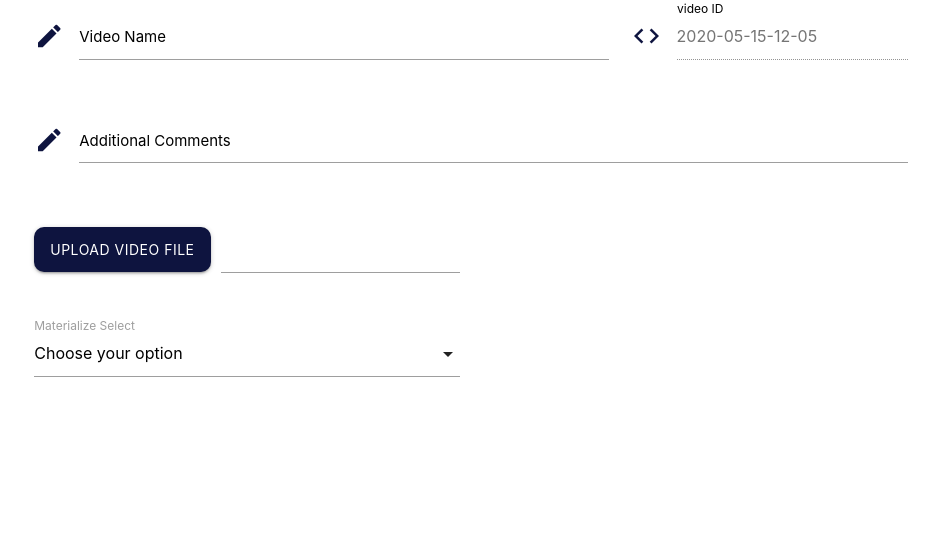
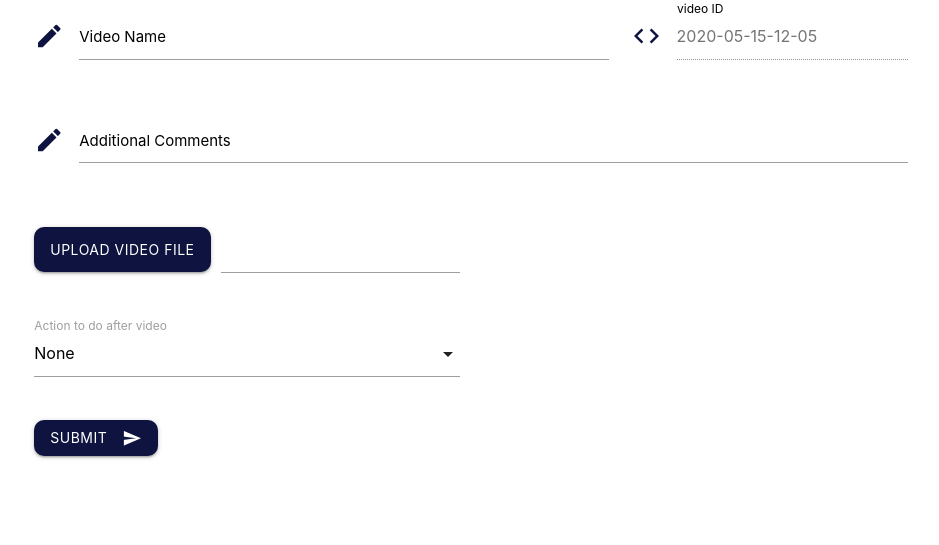
Before and after one commit to yongtheskill/StarHorizonElearning, a Django app: page /videoLessons/manage/ in a window 1280 px wide, after a click on "ADD VIDEOS". Shown: the part 284-829 px from the top of the page, without its empty margins (169-1108 px from the left). Run offline with Django 3.2, Linux system fonts and the light colour scheme; a user stored in the database is signed in.

Commit message:
video creation form

```diff
--- a/videoLessons/templates/videoLessons/manage.html
+++ b/videoLessons/templates/videoLessons/manage.html
@@ -94,14 +94,20 @@
                 <div class="row">
                     <div class="input-field col s12 m6">
                         <select>
-                        <option value="" disabled selected>Choose your option</option>
-                        <option value="1">Option 1</option>
-                        <option value="2">Option 2</option>
-                        <option value="3">Option 3</option>
+                        <option selected>None</option>
+                        <option>Quiz</option>
+                        <option>Next Video</option>
                         </select>
-                        <label>Materialize Select</label>
+                        <label>Action to do after video</label>
                     </div>
                 </div>
+
+                <input id="afterActionInput" name="afterAction" value="none" hidden disabled/>
+
+                <button class="btn accent-1" type="submit" name="action">Submit
+                    <i class="material-icons right">send</i>
+                </button>
+
             </form>
         </div>
     </div>
@@ -119,6 +125,18 @@ $(document).ready(function(){
     $('select').formSelect();
   });
 
+$(function() {
+    $("span:contains('None')").on("click", function() {
+        $("#afterActionInput").attr("value", "none");
+    });
+    $("span:contains('Quiz')").on("click", function() {
+        $("#afterActionInput").attr("value", "quiz");
+    });
+    $("span:contains('Next Video')").on("click", function() {
+        $("#afterActionInput").attr("value", "nextVideo");
+    });
+});
+
 </script>
 
 {% endblock %}
```
